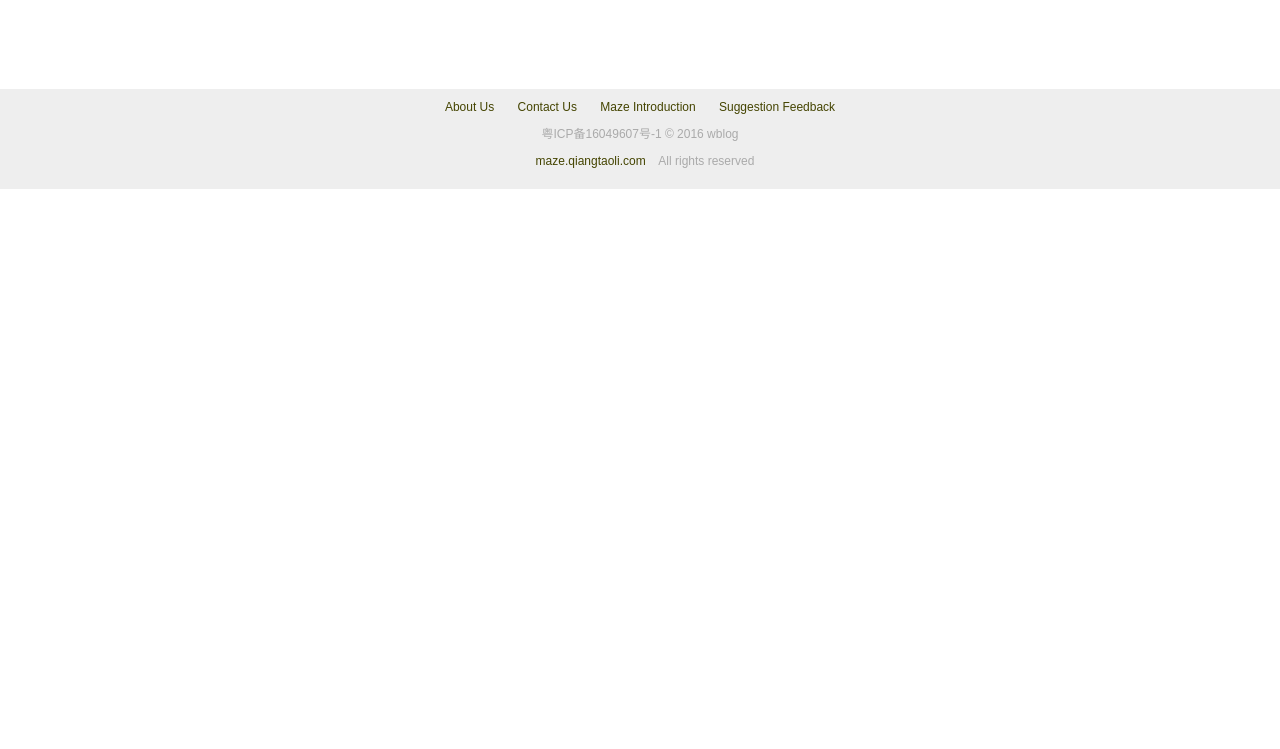
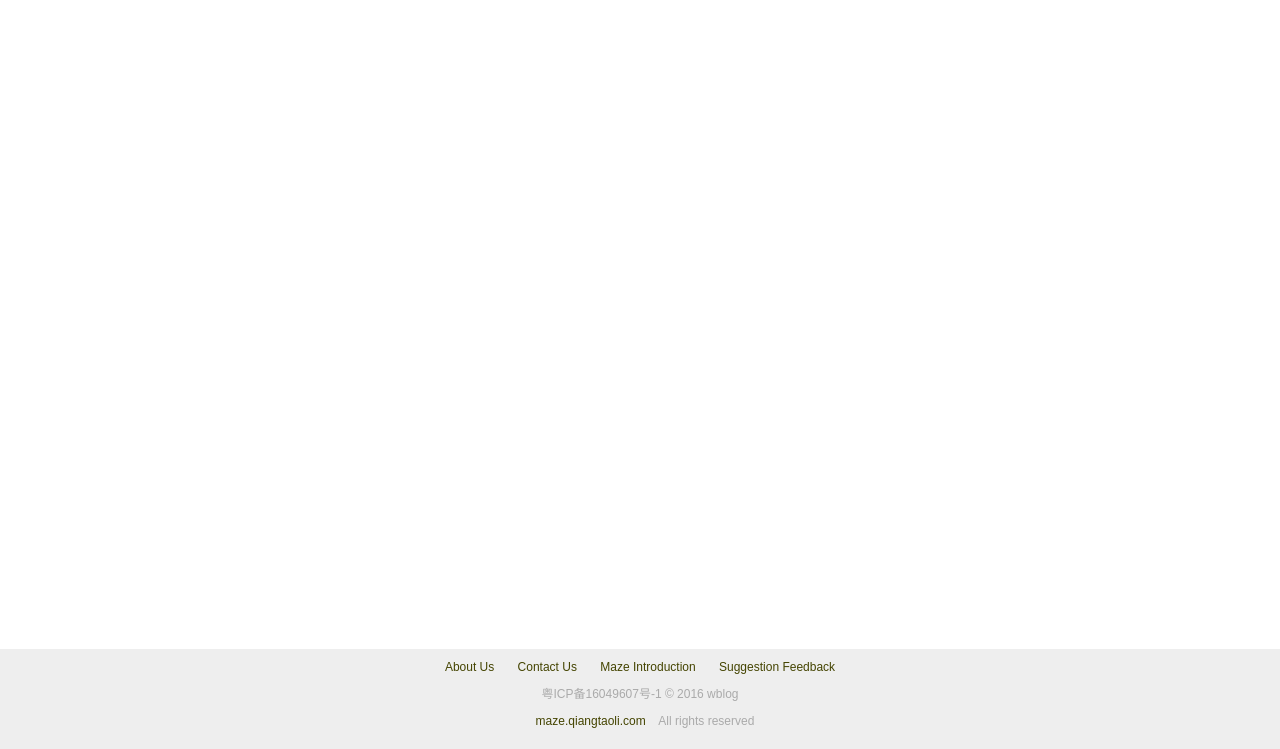
Before and after one commit to code-maze/wblog, a Flask app: page /blog/1 in a window 1280 px wide. Shown: the part 51-800 px from the top of the page. Run offline with Flask 2, Linux system fonts and the light colour scheme; data that the repository does not hold is empty; some libraries are stand-ins or nearby versions.

Commit message:
让页脚紧贴底部

```diff
--- a/www/app/static/css/common.css
+++ b/www/app/static/css/common.css
@@ -1,15 +1,13 @@
-#main {
+#main.container {
+    margin-top: 100px;
     margin-top: 50px;
-}
-
-.container form {
-    margin-top: 100px;
+    min-height: calc(100vh - 200px);
 }
 
 #footer {
     margin-top: 50px;
     width:100%;
-    min-height:100px;
+    height:100px;
     text-align: center;
     background: #eee;
     font-family: Arial;
--- a/www/app/templates/blog.html
+++ b/www/app/templates/blog.html
@@ -11,7 +11,7 @@
 
 {% block content %}
 {{ nav.show('index') }}
-<div class="container">
+<div id="main" class="container">
     <div class="row">
         <div class="article col-xs-12 col-md-8 col-md-offset-2">
 
--- a/www/app/templates/editor.html
+++ b/www/app/templates/editor.html
@@ -9,7 +9,7 @@
 
 {% block content %}
 {{ nav.show('admin') }}
-<div class='container'>
+<div id="main" class='container'>
     <form role="form">
         <div id="preview"></div>
         <div class="form-group">
--- a/www/app/templates/signin.html
+++ b/www/app/templates/signin.html
@@ -8,7 +8,7 @@
 {% endblock %}
 
 {% block content %}
-<div class="container">
+<div id="main" class="container">
     <form role="form">
         <h3 class="text-center">WELLCOME！</h3>
         <div class="form-group">
--- a/www/app/templates/signup.html
+++ b/www/app/templates/signup.html
@@ -8,7 +8,7 @@
 {% endblock %}
 
 {% block content %}
-<div class="container">
+<div id="main" class="container">
     <form role="form">
         <h3 class="text-center">用户注册页面</h3>
         <div class="form-group">
```
